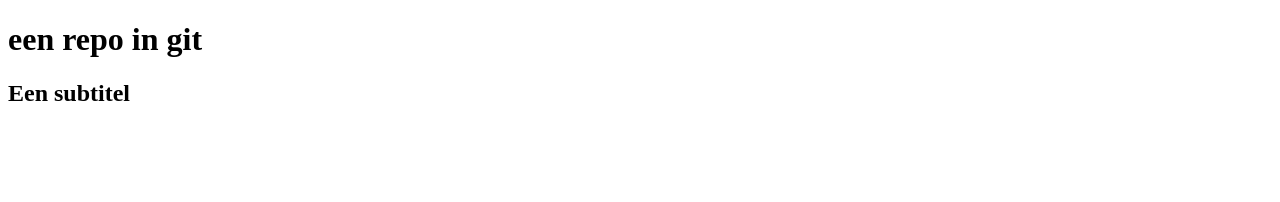
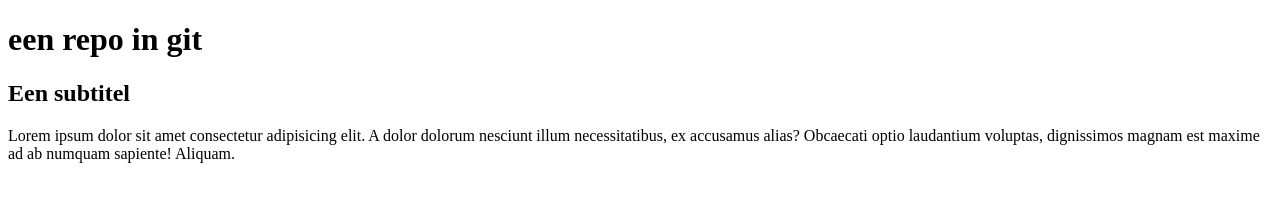
Before and after one commit to JorisBrock/GitRepoTest, a plain HTML site: page gitdemo.html in a window 1280 px wide. Drawn offline with Linux system fonts and the light colour scheme.

Commit message:
eerste allinea

```diff
--- a/gitdemo.html
+++ b/gitdemo.html
@@ -9,5 +9,6 @@
 <body>
     <h1>een repo in git</h1>
     <h2>Een subtitel</h2>
+    <p>Lorem ipsum dolor sit amet consectetur adipisicing elit. A dolor dolorum nesciunt illum necessitatibus, ex accusamus alias? Obcaecati optio laudantium voluptas, dignissimos magnam est maxime ad ab numquam sapiente! Aliquam.</p>
 </body>
 </html>
```
